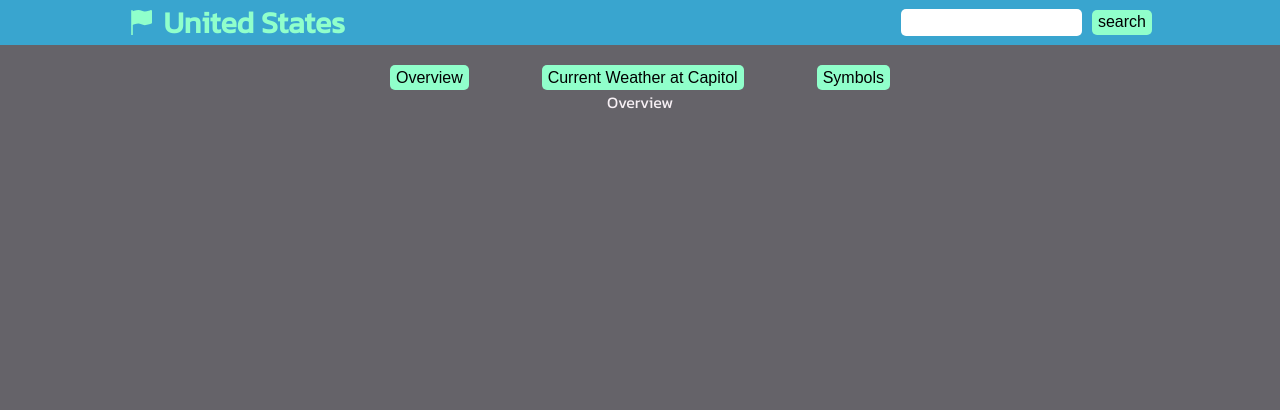
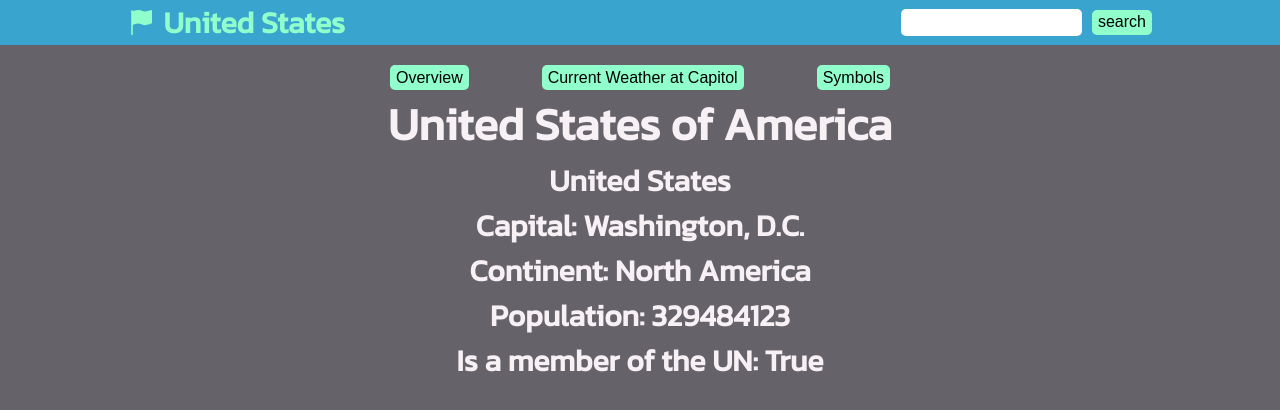
Before and after one commit to FrozenArrow73/react-proj-5, a React (Create React App) app: page / in a window 1280 px wide. Shown: the top 410 px of the page. Built offline with nearby package versions, Linux system fonts and the light colour scheme.

Commit message:
completed overview.js page

```diff
--- a/src/Components/Overview.js
+++ b/src/Components/Overview.js
@@ -4,8 +4,36 @@
 
 function Overview() {
   let currentDisplay = useSelector(selectDisplay)
+  const officialNameDisplay = currentDisplay.name.official
+  const commonNameDisplay = currentDisplay.name.common
+  const capitalDisplay = currentDisplay.capital
+  const continentDisplay = currentDisplay.continents
+  const populationDisplay = currentDisplay.population
+  const memberOfUnDisplay = currentDisplay.unMember ? "True" : "False"
+
+
   return (
-    <div className='stack'>Overview</div>
+    <div className='stack'>
+      <h1>
+        {officialNameDisplay}
+      </h1>
+      <h2>
+        {commonNameDisplay}
+      </h2>
+
+      <h3>
+        Capital: {capitalDisplay}
+      </h3>
+      <h3>
+        Continent: {continentDisplay}
+      </h3>
+      <h3>
+        Population: {populationDisplay}
+      </h3>
+      <h3>
+        Is a member of the UN: {memberOfUnDisplay}
+      </h3>
+    </div>
   )
 }
 
```
